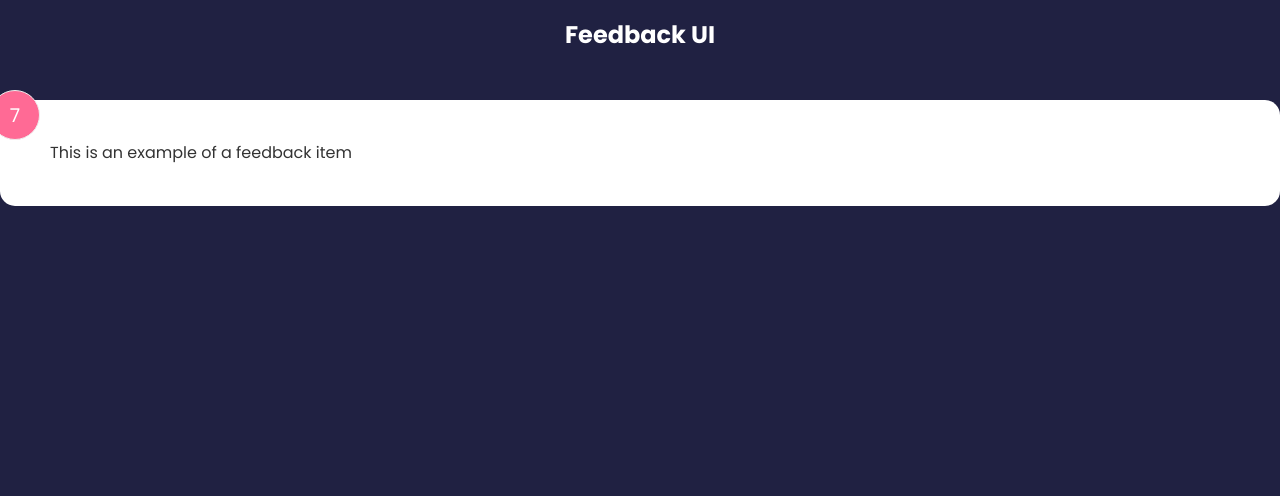
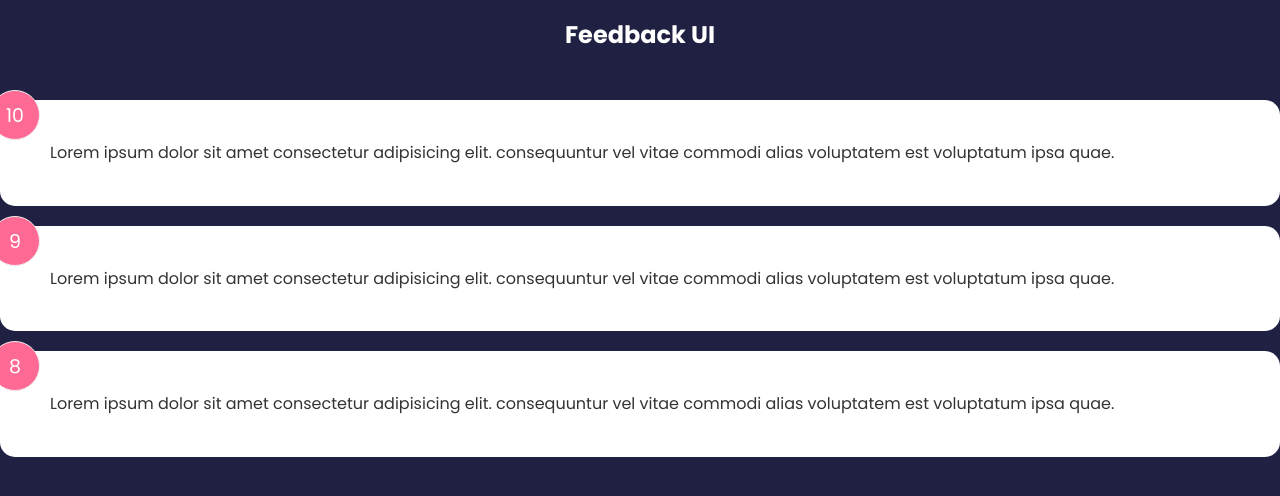
Before and after one commit to canopus-m-satoshi/feedback-app, a React (Create React App) app: page / in a window 1280 px wide. Shown: the top 496 px of the page. Built offline with nearby package versions, Linux system fonts and the light colour scheme; the HTML template or start-up script is replaced by a standard one.

Commit message:
15. Managing Global State

```diff
--- a/src/App.js
+++ b/src/App.js
@@ -1,12 +1,16 @@
-import FeedbackItem from './components/FeedbackItem'
+import { useState } from 'react'
+import FeedbackList from './components/FeedbackList'
 import Header from './components/Header'
+import FeedbackData from './data/FeedbackData'
 
 function App() {
+  const [feedback, setFeedback] = useState(FeedbackData)
+
   return (
     <>
       <Header />
       <div className="App">
-        <FeedbackItem />
+        <FeedbackList feedback={feedback} />
       </div>
     </>
   )
--- a/src/components/FeedbackItem.jsx
+++ b/src/components/FeedbackItem.jsx
@@ -1,13 +1,8 @@
-import React, { useState } from 'react'
-
-function FeedbackItem() {
-  const [rating, setRating] = useState(7)
-  const [text, setText] = useState('This is an example of a feedback item')
-
+function FeedbackItem({ item }) {
   return (
     <div className="card">
-      <div className="num-display">{rating}</div>
-      <div className="text-display">{text}</div>
+      <div className="num-display">{item.rating}</div>
+      <div className="text-display">{item.text}</div>
     </div>
   )
 }
--- /dev/null
+++ b/src/components/FeedbackList.jsx
@@ -0,0 +1,17 @@
+import FeedbackItem from './FeedbackItem'
+
+function FeedbackList({ feedback }) {
+  if (!feedback || feedback.length === 0) {
+    return <p>No Feedback Yet</p>
+  } else {
+    return (
+      <div className="feedback-list">
+        {feedback.map((item) => (
+          <FeedbackItem key={item.id} item={item} />
+        ))}
+      </div>
+    )
+  }
+}
+
+export default FeedbackList
--- /dev/null
+++ b/src/data/FeedbackData.js
@@ -0,0 +1,19 @@
+const FeedbackData = [
+  {
+    id: 1,
+    rating: 10,
+    text: 'Lorem ipsum dolor sit amet consectetur adipisicing elit. consequuntur vel vitae commodi alias voluptatem est voluptatum ipsa quae.',
+  },
+  {
+    id: 2,
+    rating: 9,
+    text: 'Lorem ipsum dolor sit amet consectetur adipisicing elit. consequuntur vel vitae commodi alias voluptatem est voluptatum ipsa quae.',
+  },
+  {
+    id: 3,
+    rating: 8,
+    text: 'Lorem ipsum dolor sit amet consectetur adipisicing elit. consequuntur vel vitae commodi alias voluptatem est voluptatum ipsa quae.',
+  },
+]
+
+export default FeedbackData
```
